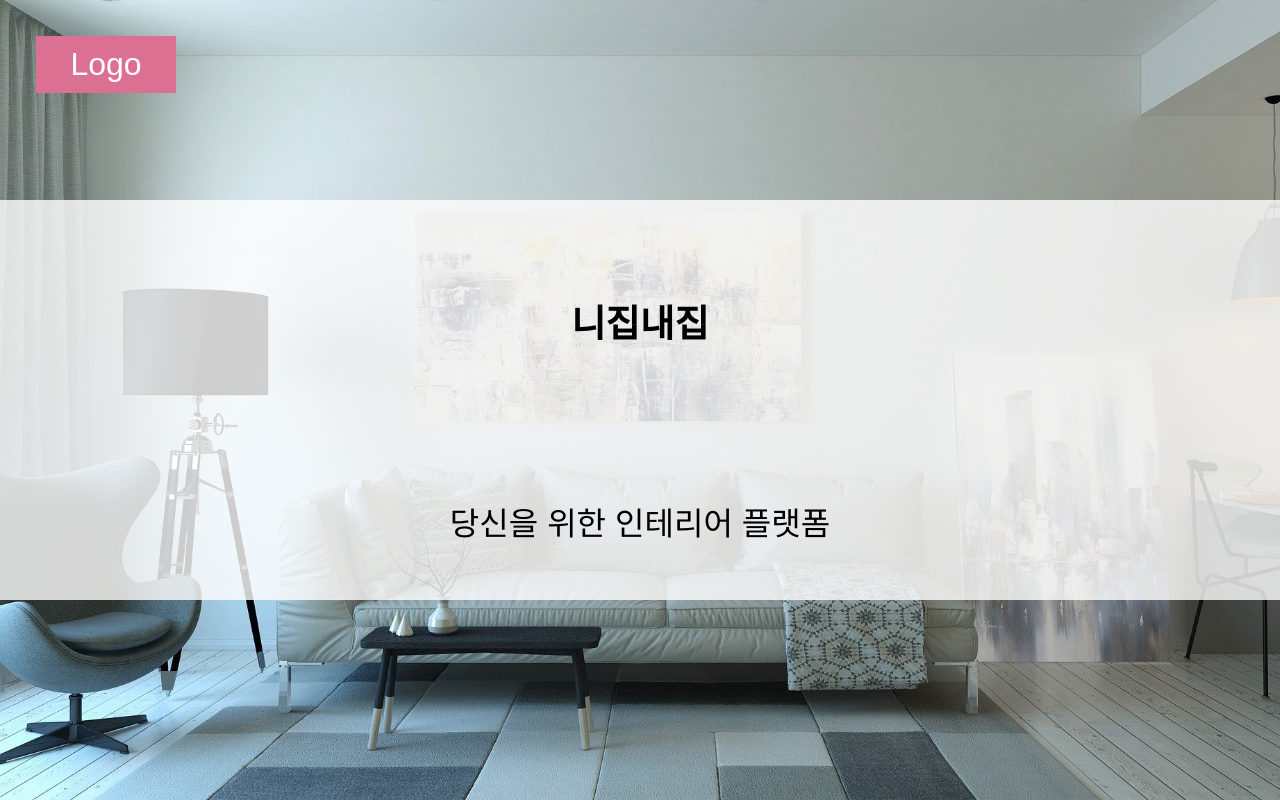
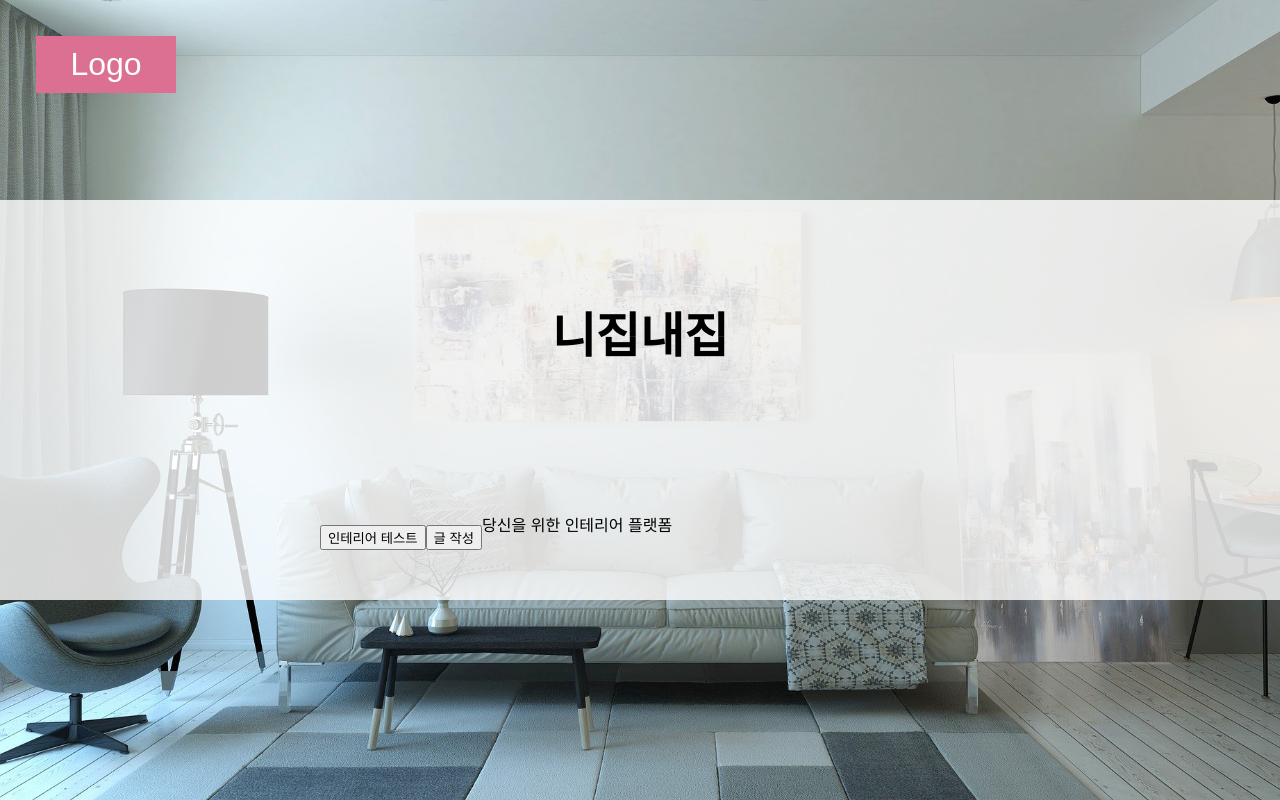
Before and after one commit to jaeeung0601/yhmhy, a React (Create React App) app: page / in a window 1280 px wide. Built offline with nearby package versions, Linux system fonts and the light colour scheme.

Commit message:
add button and text

```diff
--- a/src/pages/Home.js
+++ b/src/pages/Home.js
@@ -1,53 +1,36 @@
-	import styled from 'styled-components';
     import React from "react";
     import { useNavigate } from "react-router-dom";
     import Header from "./component/Header";
-    import HomeBgImg from "./assets/MainBg.jpg";
+    import './assets/Style.css';
 
 function Home() {
     const navigate = useNavigate()
   return (
-    <MainBG>
+    <p class= "MainBG">
       <Header />,
-        <MainWrapper>
+        <p class= "MainWrapper">
           <h3>
           니집내집
           </h3>
-          <div>
-            당신을 위한 인테리어 플랫폼
-          </div>
-        </MainWrapper>
-    </MainBG>
+          <ul class="multi-layout">
+            <li>
+              <button type="button" onclick="location.href='/'">
+                인테리어 테스트
+              </button>
+              <button type="button" onclick="location.href='/'">
+                글 작성
+              </button>
+            </li>
+            <li>
+                <div>
+                당신을 위한 인테리어 플랫폼
+                </div>
+            </li>
+          </ul>
+        </p>
+    </p>
 
   );
 }
 
 export default Home;
-
-
-
-const MainBG = styled.div`
-  height: 100vh;
-  width: 100vw;
-  background-image: url(${HomeBgImg});
-  background-repeat: no-repeat;
-  background-size: cover;
-  object-fit: cover;
-  display: grid;
-  place-items: center;
-`
-
-const MainWrapper = styled.div`
-  position: absolute;
-  min-height: 50vh;
-  min-width: 100vw;
-  display: grid;
-  place-items: center;
-  background-color: rgba(255, 255, 255, 0.8);
-  font-size: 2rem;
-  margin: 0, 1rem;
-  `
-  const h3 = styled.div`
-  font-size: 3rem;
-  margin: 0, 1rem;
-`
--- /dev/null
+++ b/src/pages/assets/Style.css
@@ -0,0 +1,54 @@
+
+.MainBG {
+  height: 100vh;
+  width: 100vw;
+  background-image: url('MainBg.jpg');
+  background-repeat: no-repeat;
+  background-size: cover;
+  object-fit: cover;
+  display: grid;
+  place-items: center;
+  margin:0;
+}
+.logo {
+  background: palevioletred;
+  font-size: 2em;
+  border: 2px solid palevioletred;
+  color: white;
+  margin: 0.2em;
+  padding: 0.25em 1em;
+  position: absolute; left: 30px; top: 30px;
+}
+
+.MainWrapper {
+  position: absolute;
+  min-height: 50vh;
+  min-width: 100vw;
+  display: grid;
+  place-items: center;
+  background-color: rgba(255, 255, 255, 0.8);
+  font-size: 2rem;
+
+}
+.multi-layout{
+  column-width: 50vw;
+}
+ul{
+  list-style:none;
+  margin:0;
+  padding:0;
+}
+li{
+  margin: 0;
+  padding: 0;
+  border : 0;
+  float: left;
+}
+
+h3 {
+    font-size: 3rem;
+    /* margin: 0, 0.5rem; */
+}
+div {
+    font-size: 1rem;
+}
--- a/src/pages/component/Header.js
+++ b/src/pages/component/Header.js
@@ -1,22 +1,12 @@
-import styled from 'styled-components';
+import '../assets/Style.css';
 import React from "react";
 import { useNavigate } from "react-router-dom";
 
 function Header() {
 const navigate = useNavigate()
 return (
-    <Button> Logo</Button>
+    <button class="logo" type="button" onclick="location.href='/'"> Logo</button>
 );
 }
 
 export default Header;
-
-const Button = styled.button`
-  background: palevioletred;
-  font-size: 2em;
-  border: 2px solid palevioletred;
-  color: white;
-  margin: 0.2em;
-  padding: 0.25em 1em;
-  position: absolute; left: 30px; top: 30px;
-  `
```
